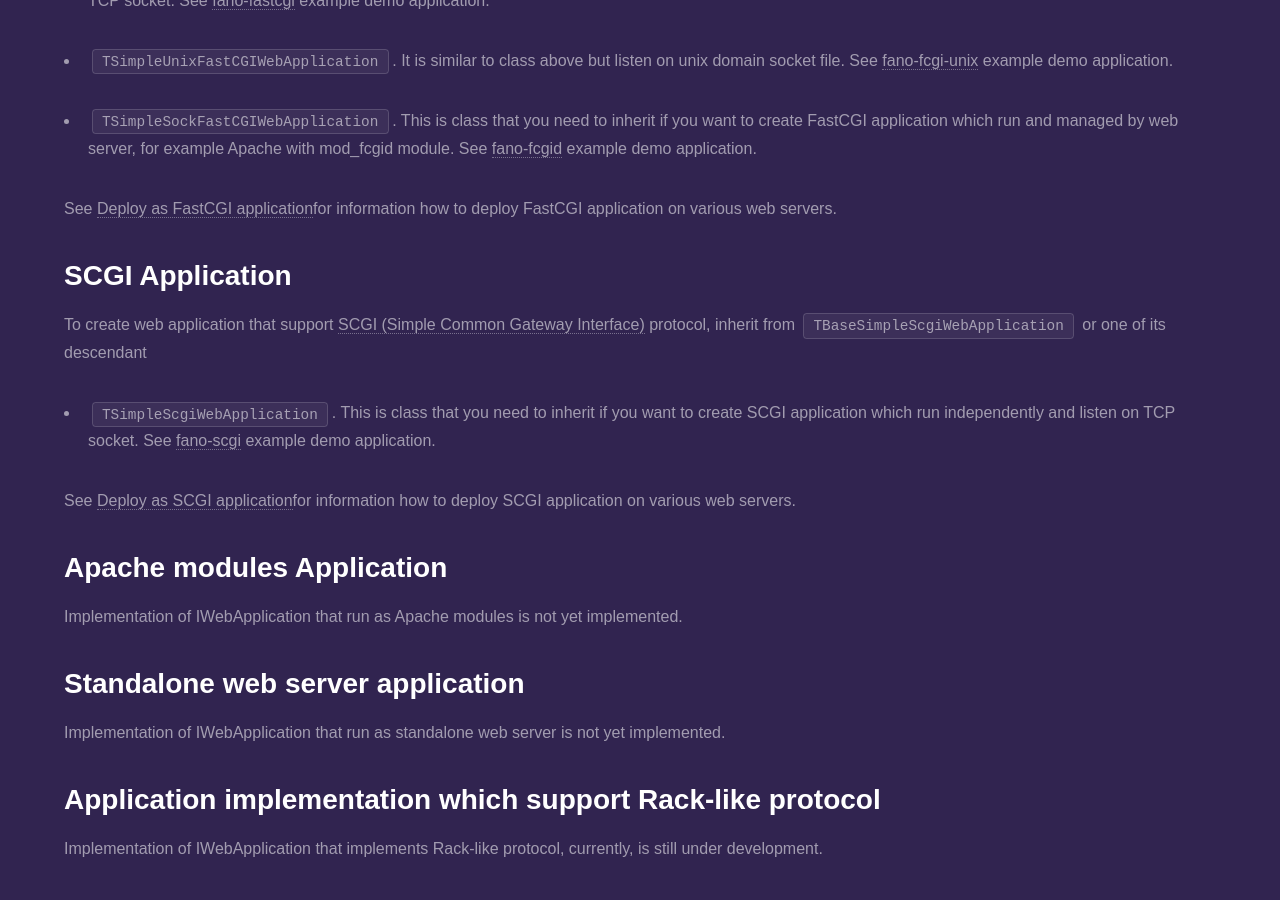
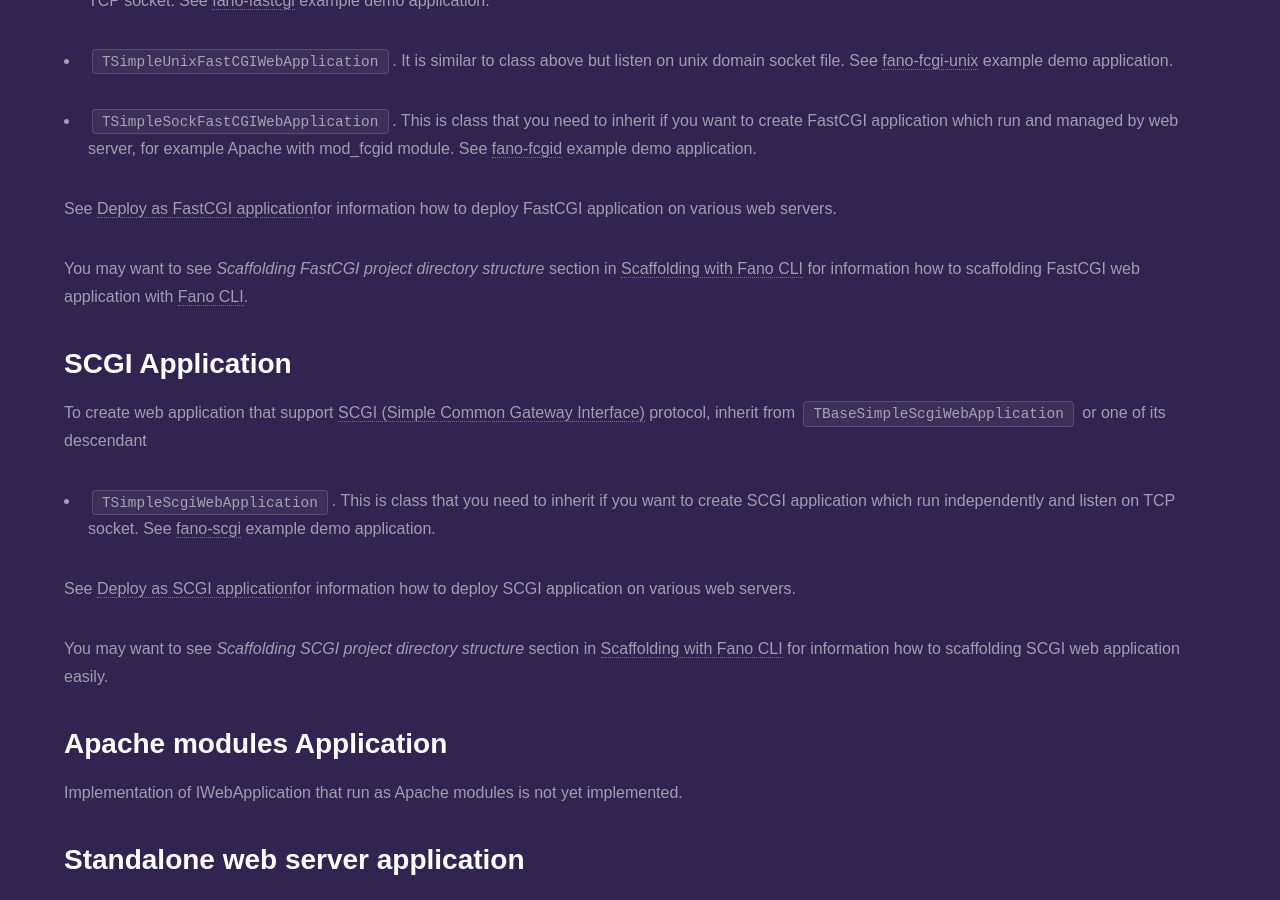
Before and after one commit to fanoframework/fanoframework.github.io, a Jekyll site: the page built from working-with-application/index.md, in a window 1280 px wide and 900 px high, scrolled down 2674 px. Built offline with Jekyll 4.4.1, drawn with Linux system fonts in a browser that asks for light colours; our own code applies the rules of GitHub Pages for plain Markdown files.

Commit message:
add content about scaffolding application

```diff
--- a/working-with-application/index.md
+++ b/working-with-application/index.md
@@ -110,6 +110,9 @@ to create FastCGI application which run independently and listen on TCP socket.
 See [Deploy as FastCGI application](/deployment/fastcgi)for information how to
 deploy FastCGI application on various web servers.
 
+You may want to see *Scaffolding FastCGI project directory structure* section in
+[Scaffolding with Fano CLI](/scaffolding-with-fano-cli) for information how to scaffolding FastCGI web application with [Fano CLI](https://github.com/fanoframework/fano-cli).
+
 ## SCGI Application
 
 To create web application that support [SCGI (Simple Common Gateway Interface)](https://python.ca/scgi/protocol.txt) protocol, inherit from `TBaseSimpleScgiWebApplication` or one of its descendant
@@ -120,6 +123,9 @@ to create SCGI application which run independently and listen on TCP socket. See
 
 See [Deploy as SCGI application](/deployment/scgi)for information how to
 deploy SCGI application on various web servers.
+
+You may want to see *Scaffolding SCGI project directory structure* section in
+[Scaffolding with Fano CLI](/scaffolding-with-fano-cli) for information how to scaffolding SCGI web application easily.
 
 ## Apache modules Application
 
```
Also changed, not shown: deployment/fastcgi/index.md (+2 -0 lines), deployment/scgi/index.md (+2 -4 lines).
